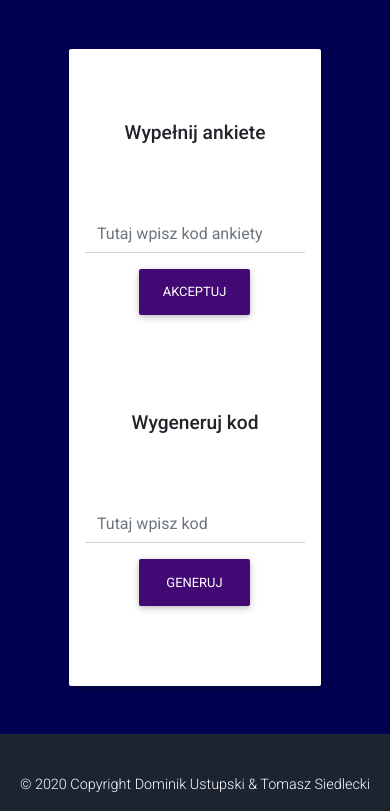
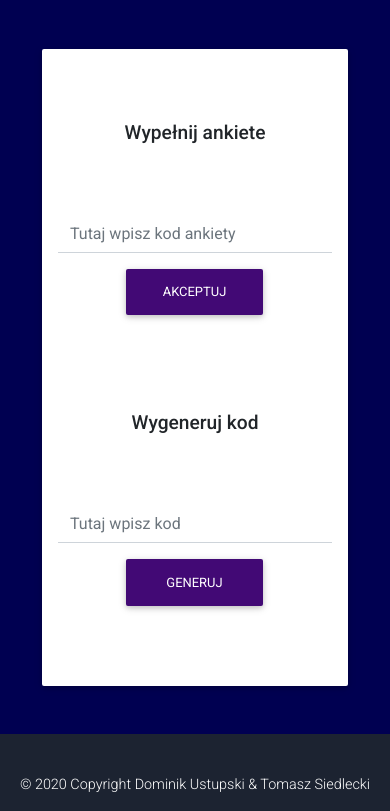
Before and after one commit to Kemot176/projektinz, a plain HTML site: page index.html in a window 390 px wide. Shown: the part 51-862 px from the top of the page. Drawn offline with Linux system fonts and the light colour scheme.

Commit message:
poprawka css

```diff
--- a/css/style.css
+++ b/css/style.css
@@ -38,6 +38,12 @@ body{
   .btn-custom{
     background-color: #420975 !important;
     color:white;
-
+  }
+  .jumbotron
+  {
+    width: 85%;
+    text-align: center;
+    margin-left: auto;
+    margin-right: auto;
   }
 }
```
